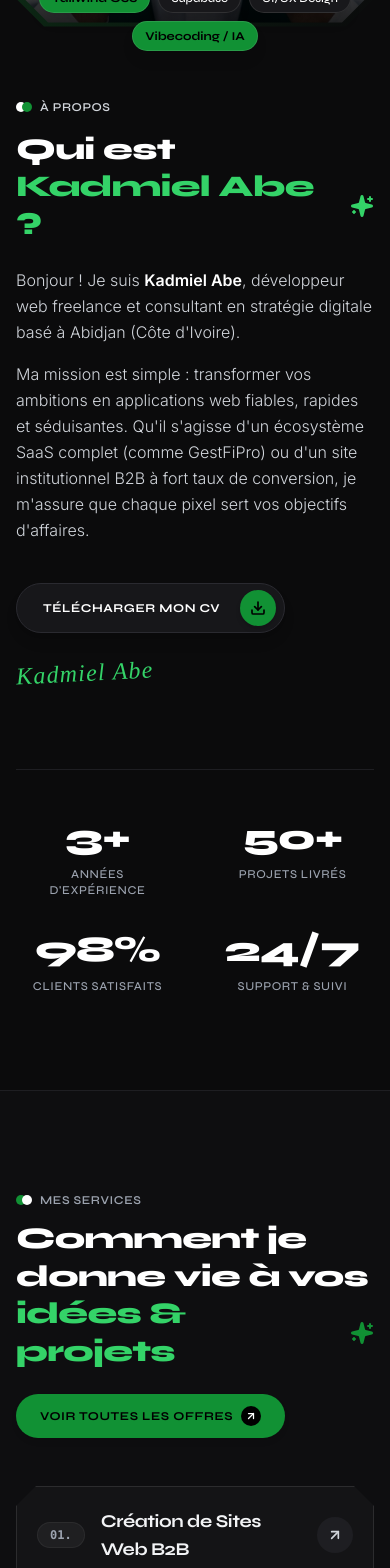
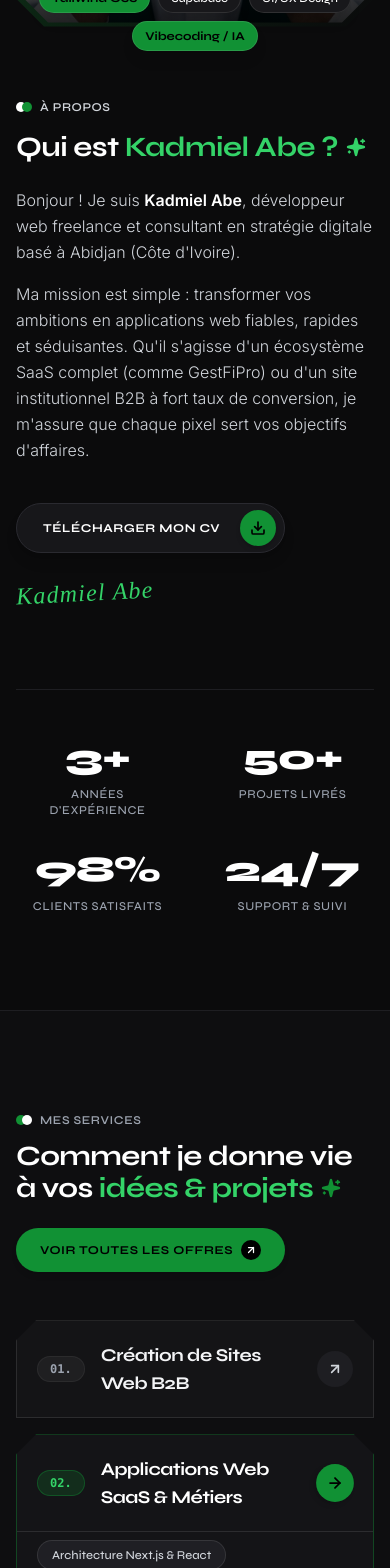
Before and after one commit to kadmiel-abe/kadmielabe, a Next.js app: page / in a window 390 px wide. Shown: the part 2020-3588 px from the top of the page. Built offline with nearby package versions, Linux system fonts and the light colour scheme.

Commit message:
style: harmonisation et reduction de la taille des titres de section (h2 design tokens, clamp, 22ch)

```diff
--- a/app/globals.css
+++ b/app/globals.css
@@ -13,6 +13,12 @@
     --color-primary-dark: #0D7A2B;
     --color-primary-glow: rgba(17, 145, 52, 0.25);
     --emerald-accent: #119134;
+
+    /* Design tokens pour les titres de section */
+    --font-size-section-h2: clamp(1.75rem, 3.6vw, 3rem);
+    --line-height-section-h2: 1.15;
+    --max-width-section-h2: 22ch;
+    --font-weight-section-h2: 700;
   }
 
   html {
@@ -34,6 +40,33 @@
 
   h1, h2, h3 {
     font-family: var(--font-heading), serif;
+  }
+}
+
+/* -----------------------------------------------
+   SECTION TITLE DESIGN TOKENS & UTILITIES
+   Target: max 2 lines on desktop, max 3 on mobile
+----------------------------------------------- */
+@layer components {
+  .section-title {
+    font-family: var(--font-heading), sans-serif;
+    font-size: var(--font-size-section-h2, clamp(1.75rem, 3.6vw, 3rem));
+    line-height: var(--line-height-section-h2, 1.15);
+    max-width: var(--max-width-section-h2, 22ch);
+    font-weight: 700;
+    letter-spacing: -0.02em;
+  }
+
+  .section-title-center {
+    font-family: var(--font-heading), sans-serif;
+    font-size: var(--font-size-section-h2, clamp(1.75rem, 3.6vw, 3rem));
+    line-height: var(--line-height-section-h2, 1.15);
+    max-width: var(--max-width-section-h2, 22ch);
+    font-weight: 700;
+    letter-spacing: -0.02em;
+    margin-left: auto;
+    margin-right: auto;
+    text-align: center;
   }
 }
 
--- a/components/About.tsx
+++ b/components/About.tsx
@@ -146,11 +146,11 @@ export default function About() {
             </div>
 
             {/* Heading */}
-            <h2 className="font-heading text-3xl sm:text-5xl md:text-6xl font-black text-white tracking-tight leading-tight mb-6">
+            <h2 className="section-title text-white mb-6">
               Qui est{" "}
               <span className="text-emerald-400 inline-flex items-center gap-2">
                 Kadmiel Abe ?
-                <Sparkles className="w-6 h-6 text-emerald-400 shrink-0 fill-emerald-400" />
+                <Sparkles className="w-5 h-5 text-emerald-400 shrink-0 fill-emerald-400" />
               </span>
             </h2>
 
--- a/components/Contact.tsx
+++ b/components/Contact.tsx
@@ -45,11 +45,11 @@ export default function Contact() {
                 </span>
               </div>
 
-              <h2 className="font-heading text-3xl sm:text-5xl md:text-6xl font-black text-white tracking-tight leading-tight mb-6">
+              <h2 className="section-title text-white mb-6">
                 Prêt à propulser votre{" "}
                 <span className="text-emerald-400 inline-flex items-center gap-2">
                   entreprise ?
-                  <Sparkles className="w-6 h-6 text-emerald-400 shrink-0 fill-emerald-400" />
+                  <Sparkles className="w-5 h-5 text-emerald-400 shrink-0 fill-emerald-400" />
                 </span>
               </h2>
 
--- a/components/Faq.tsx
+++ b/components/Faq.tsx
@@ -56,11 +56,11 @@ export default function Faq() {
             </span>
           </div>
 
-          <h2 className="font-heading text-3xl sm:text-5xl md:text-6xl font-black text-gray-900 dark:text-white tracking-tight leading-tight">
+          <h2 className="section-title-center text-gray-900 dark:text-white">
             Questions{" "}
             <span className="text-emerald-600 dark:text-emerald-400 inline-flex items-center gap-2">
               fréquentes
-              <Sparkles className="w-6 h-6 text-emerald-500 shrink-0 fill-emerald-500" />
+              <Sparkles className="w-5 h-5 text-emerald-500 shrink-0 fill-emerald-500" />
             </span>
           </h2>
 
--- a/components/Journey.tsx
+++ b/components/Journey.tsx
@@ -77,11 +77,11 @@ export default function Journey() {
             </span>
           </div>
 
-          <h2 className="font-heading text-3xl sm:text-5xl md:text-6xl font-black text-gray-900 dark:text-white tracking-tight leading-tight">
+          <h2 className="section-title-center text-gray-900 dark:text-white">
             Mon parcours académique et{" "}
             <span className="text-emerald-600 dark:text-emerald-400 inline-flex items-center gap-2">
               professionnel
-              <Sparkles className="w-6 h-6 text-emerald-500 shrink-0 fill-emerald-500" />
+              <Sparkles className="w-5 h-5 text-emerald-500 shrink-0 fill-emerald-500" />
             </span>
           </h2>
 
--- a/components/Portfolio.tsx
+++ b/components/Portfolio.tsx
@@ -80,11 +80,11 @@ export default function Portfolio() {
               </span>
             </div>
 
-            <h2 className="font-heading text-3xl sm:text-5xl md:text-6xl font-black text-white tracking-tight leading-tight">
+            <h2 className="section-title text-white">
               Des projets qui{" "}
               <span className="text-emerald-400 inline-flex items-center gap-2">
                 parlent d&apos;eux-memes
-                <Sparkles className="w-6 h-6 text-emerald-400 shrink-0 fill-emerald-400" />
+                <Sparkles className="w-5 h-5 text-emerald-400 shrink-0 fill-emerald-400" />
               </span>
             </h2>
           </div>
--- a/components/Pricing.tsx
+++ b/components/Pricing.tsx
@@ -99,11 +99,11 @@ export default function Pricing() {
             </span>
           </div>
 
-          <h2 className="font-heading text-3xl sm:text-5xl md:text-6xl font-black text-white tracking-tight leading-tight">
+          <h2 className="section-title-center text-white">
             Des investissements clairs pour des{" "}
             <span className="text-emerald-400 inline-flex items-center gap-2">
               résultats concrets
-              <Sparkles className="w-6 h-6 text-emerald-400 shrink-0 fill-emerald-400" />
+              <Sparkles className="w-5 h-5 text-emerald-400 shrink-0 fill-emerald-400" />
             </span>
           </h2>
 
--- a/components/Process.tsx
+++ b/components/Process.tsx
@@ -60,11 +60,11 @@ export default function Process() {
             </span>
           </div>
 
-          <h2 className="font-heading text-3xl sm:text-5xl md:text-6xl font-black text-gray-900 dark:text-white tracking-tight leading-tight">
+          <h2 className="section-title-center text-gray-900 dark:text-white">
             Un processus clair, sans{" "}
             <span className="text-emerald-600 dark:text-emerald-400 inline-flex items-center gap-2">
               imprévus ni retards
-              <Sparkles className="w-6 h-6 text-emerald-500 shrink-0 fill-emerald-500" />
+              <Sparkles className="w-5 h-5 text-emerald-500 shrink-0 fill-emerald-500" />
             </span>
           </h2>
 
--- a/components/Projects.tsx
+++ b/components/Projects.tsx
@@ -39,11 +39,11 @@ export default function Projects() {
               </span>
             </div>
 
-            <h2 className="font-heading text-3xl sm:text-5xl md:text-6xl font-black text-white tracking-tight leading-tight">
+            <h2 className="section-title text-white">
               Découvrez un aperçu de{" "}
               <span className="text-emerald-400 inline-flex items-center gap-2">
                 mon portfolio
-                <Sparkles className="w-6 h-6 text-emerald-400 shrink-0 fill-emerald-400" />
+                <Sparkles className="w-5 h-5 text-emerald-400 shrink-0 fill-emerald-400" />
               </span>
             </h2>
           </div>
--- a/components/Services.tsx
+++ b/components/Services.tsx
@@ -114,11 +114,11 @@ export default function Services() {
               </span>
             </div>
 
-            <h2 className="font-heading text-3xl sm:text-5xl md:text-6xl font-black text-gray-900 dark:text-white tracking-tight leading-tight">
+            <h2 className="section-title text-gray-900 dark:text-white">
               Comment je donne vie à vos{" "}
               <span className="text-emerald-600 dark:text-emerald-400 inline-flex items-center gap-2">
                 idées &amp; projets
-                <Sparkles className="w-6 h-6 text-emerald-500 shrink-0 fill-emerald-500" />
+                <Sparkles className="w-5 h-5 text-emerald-500 shrink-0 fill-emerald-500" />
               </span>
             </h2>
           </div>
--- a/components/Tools.tsx
+++ b/components/Tools.tsx
@@ -83,11 +83,11 @@ export default function Tools() {
             </span>
           </div>
 
-          <h2 className="font-heading text-3xl sm:text-5xl md:text-6xl font-black text-gray-900 dark:text-white tracking-tight leading-tight">
+          <h2 className="section-title-center text-gray-900 dark:text-white">
             Les technologies au cœur de{" "}
             <span className="text-emerald-600 dark:text-emerald-400 inline-flex items-center gap-2">
               mes conceptions
-              <Sparkles className="w-6 h-6 text-emerald-500 shrink-0 fill-emerald-500" />
+              <Sparkles className="w-5 h-5 text-emerald-500 shrink-0 fill-emerald-500" />
             </span>
           </h2>
 
--- a/tailwind.config.js
+++ b/tailwind.config.js
@@ -70,6 +70,18 @@ module.exports = {
         'card-dark': '0 20px 40px -15px rgba(0, 0, 0, 0.7)',
         'pill-hover': '0 10px 25px -5px rgba(17, 145, 52, 0.35)',
       },
+      maxWidth: {
+        title: '22ch',
+      },
+      lineHeight: {
+        title: '1.15',
+      },
+      fontSize: {
+        'section-title': [
+          'clamp(1.75rem, 3.6vw, 3rem)',
+          { lineHeight: '1.15', letterSpacing: '-0.02em', fontWeight: '700' },
+        ],
+      },
     },
   },
   plugins: [],
```
